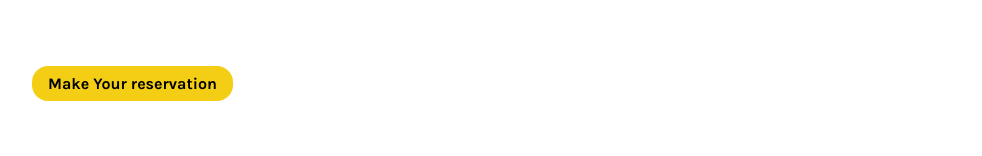
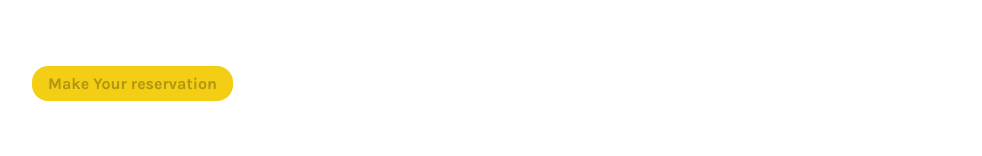
Before and after one commit to weskna/little-lemon-restaurant, a React (Create React App) app: page /bookings in a window 1280 px wide. Shown: the part 643-799 px from the top of the page, without its empty margins (148-1130 px from the left). Built offline with nearby package versions, Linux system fonts and the light colour scheme; a web font is replaced by a local one.

Commit message:
Disable submit if empty form fields

```diff
--- a/src/components/BookingForm.js
+++ b/src/components/BookingForm.js
@@ -78,6 +78,7 @@ const BookingForm = ({ availableTimes, updateTimes, submitForm }) => {
 					type="submit"
 					value="Make Your reservation"
 					style={{ marginTop: "48px" }}
+					disabled={!date || !time || !guests || !occasion}
 				/>
 			</form>
 		</>
--- a/src/components/CallToAction.js
+++ b/src/components/CallToAction.js
@@ -18,6 +18,7 @@ const CallToAction = () => {
 					<a
 						href="/reservations"
 						role="button"
+						aria-label="On Click"
 					>
 						Reserve a Table
 					</a>
```
